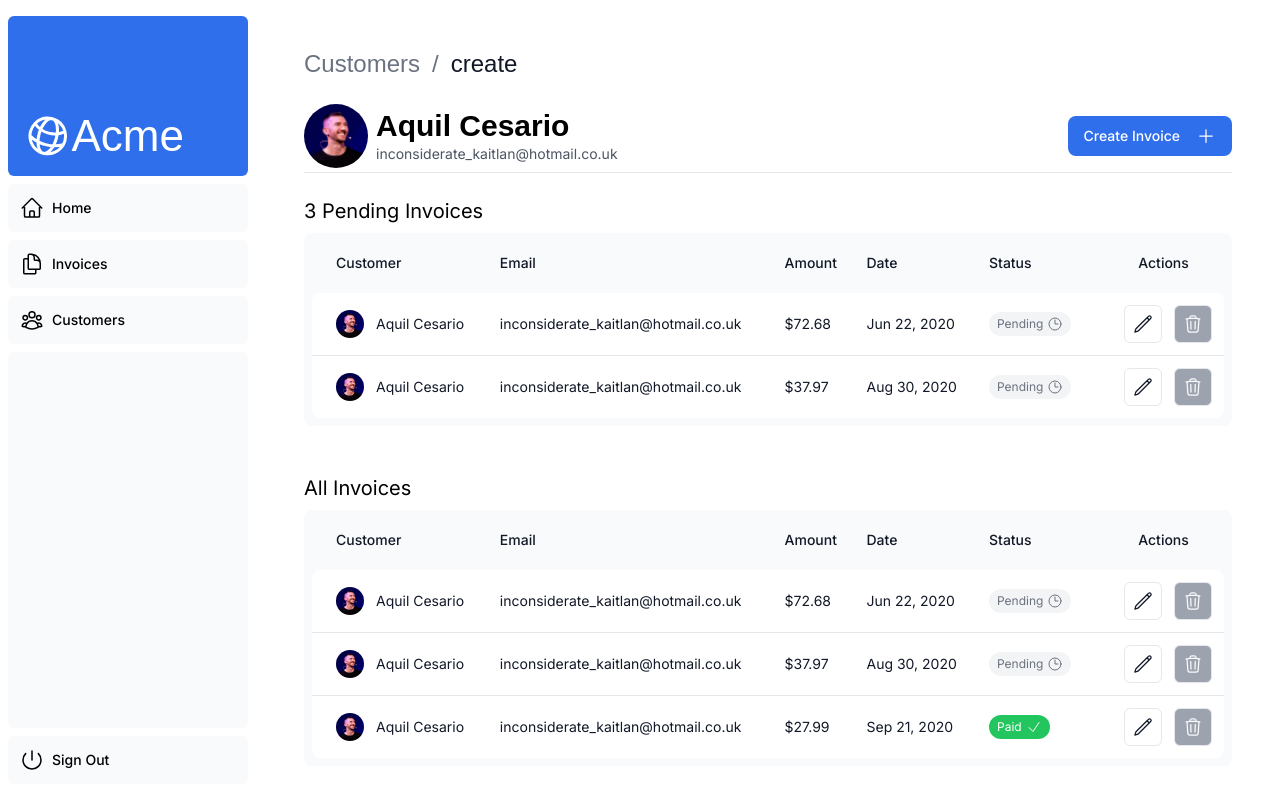
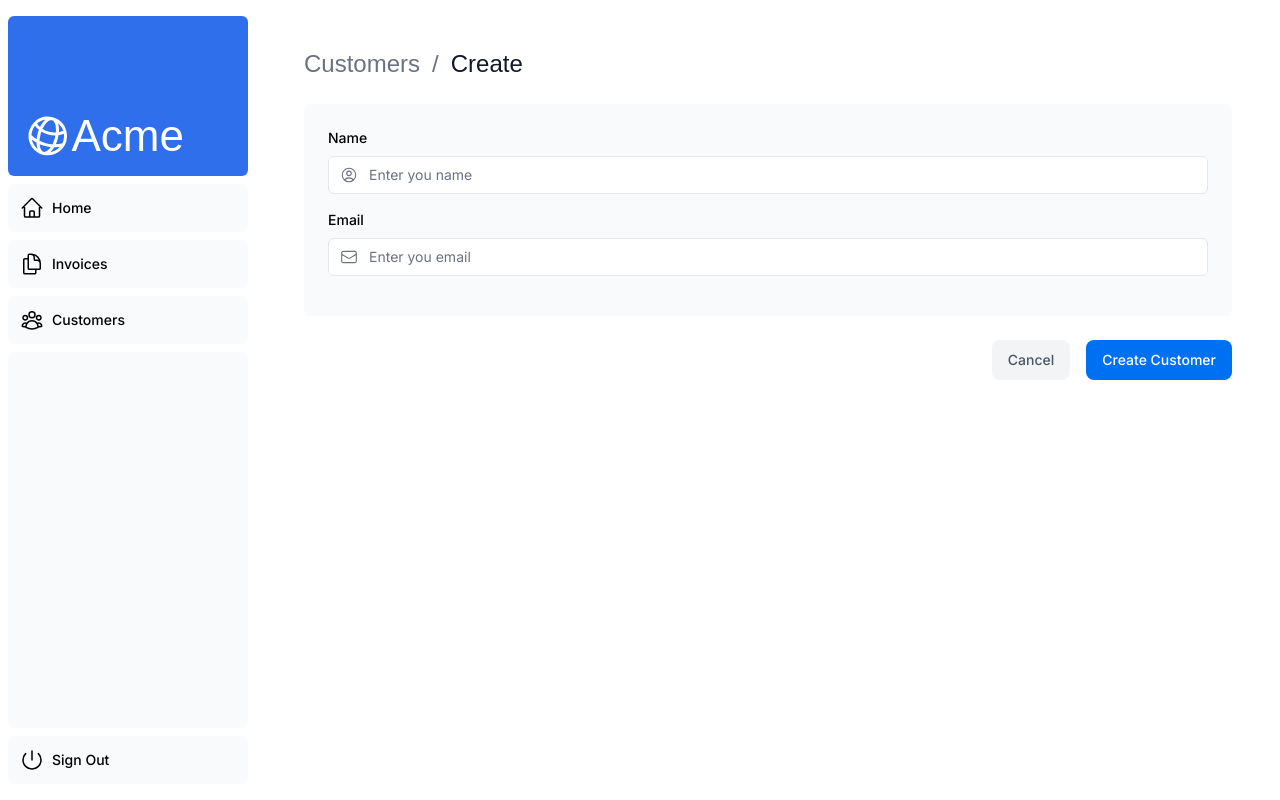
Before and after one commit to anewman15/nextjs-drizzle, a Next.js app: page /dashboard/customers/create in a window 1280 px wide. Built offline with nearby package versions, Linux system fonts and the light colour scheme; a web font is replaced by a local one.

Commit message:
feat: add dashboard/customers/create page

```diff
--- /dev/null
+++ b/app/dashboard/customers/create/page.tsx
@@ -0,0 +1,23 @@
+import CreateCustomerForm from '@/app/ui/customers/create-customer-form';
+import Breadcrumbs from '@/app/ui/invoices/breadcrumbs';
+import { fetchCustomers } from '@/app/lib/data';
+
+export default async function Page() {
+  const customers = await fetchCustomers();
+
+  return (
+    <main>
+      <Breadcrumbs
+        breadcrumbs={[
+          { label: 'Customers', href: '/dashboard/customers' },
+          {
+            label: 'Create',
+            href: '/dashboard/customers/create',
+            active: true,
+          },
+        ]}
+      />
+      <CreateCustomerForm />
+    </main>
+  );
+};
```
